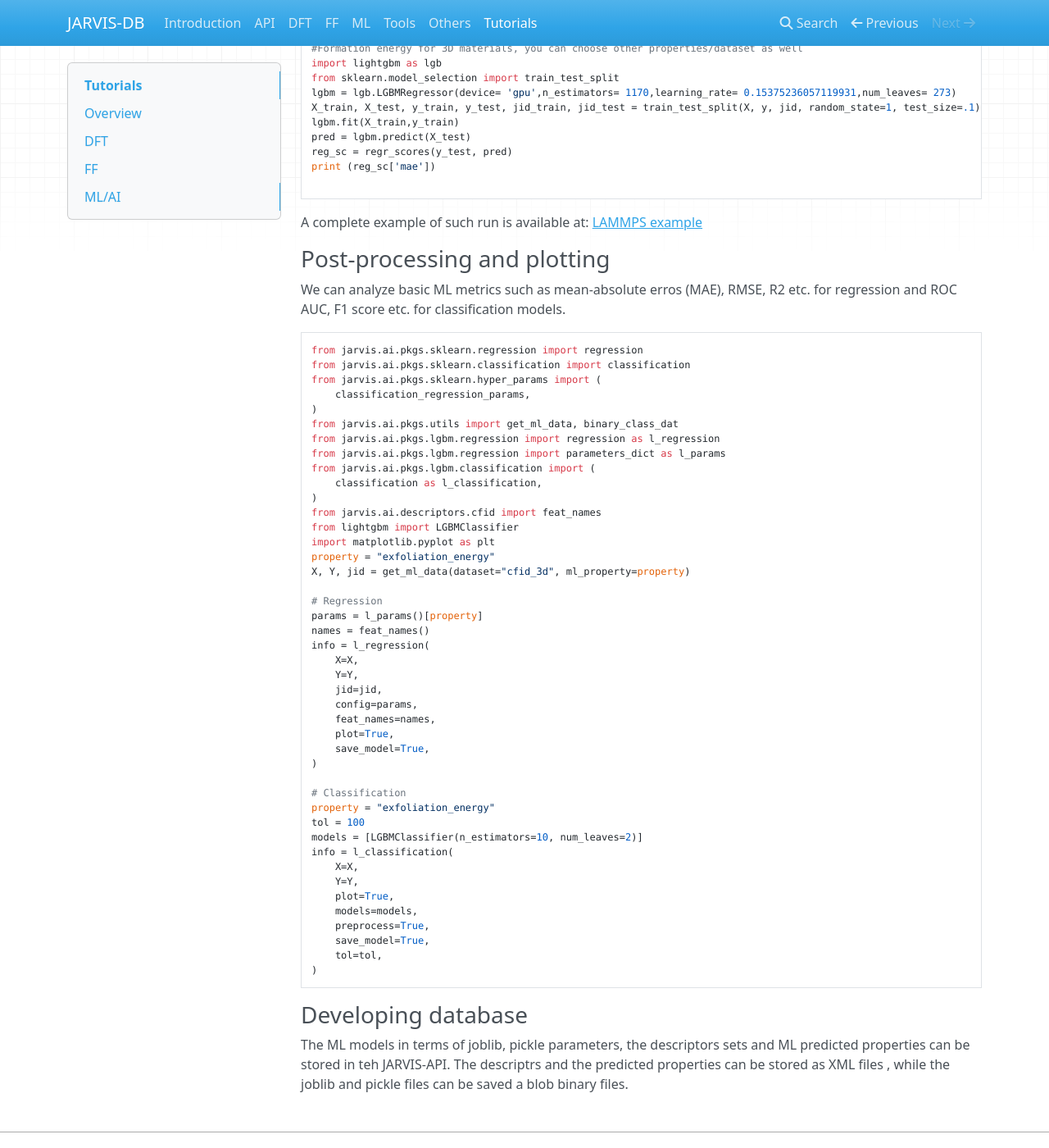
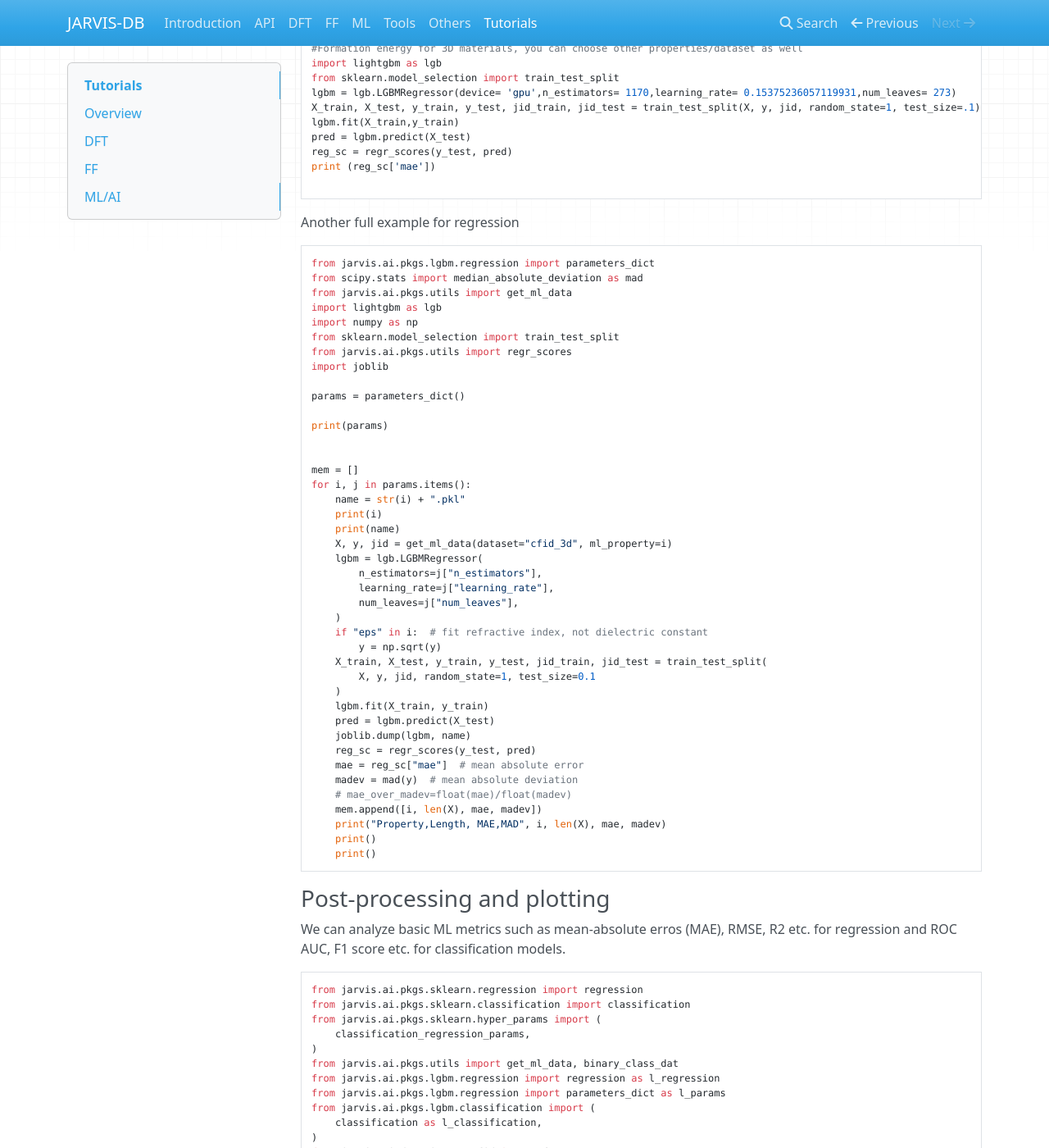
Before and after one commit to JARVIS-Materials-Design/dbdocs, an MkDocs documentation site: the page built from docs/tutorials.md, in a window 1280 px wide and 1400 px high, scrolled down 4888 px. Shown: the whole window at 82% size. Built offline with MkDocs 1.6.1, drawn with Linux system fonts in a browser that asks for light colours; nearby versions of some CDN libraries.

Commit message:
Update tutorials.md

````diff
--- a/docs/tutorials.md
+++ b/docs/tutorials.md
@@ -261,8 +261,50 @@ print (reg_sc['mae'])
 
 ```
 
-A complete example of such run is available at: [LAMMPS example](https://github.com/usnistgov/jarvis/tree/master/jarvis/examples/lammps)
+Another full example for regression
+``` python hl_lines="3"
+from jarvis.ai.pkgs.lgbm.regression import parameters_dict
+from scipy.stats import median_absolute_deviation as mad
+from jarvis.ai.pkgs.utils import get_ml_data
+import lightgbm as lgb
+import numpy as np
+from sklearn.model_selection import train_test_split
+from jarvis.ai.pkgs.utils import regr_scores
+import joblib
 
+params = parameters_dict()
+
+print(params)
+
+
+mem = []
+for i, j in params.items():
+    name = str(i) + ".pkl"
+    print(i)
+    print(name)
+    X, y, jid = get_ml_data(dataset="cfid_3d", ml_property=i)
+    lgbm = lgb.LGBMRegressor(
+        n_estimators=j["n_estimators"],
+        learning_rate=j["learning_rate"],
+        num_leaves=j["num_leaves"],
+    )
+    if "eps" in i:  # fit refractive index, not dielectric constant
+        y = np.sqrt(y)
+    X_train, X_test, y_train, y_test, jid_train, jid_test = train_test_split(
+        X, y, jid, random_state=1, test_size=0.1
+    )
+    lgbm.fit(X_train, y_train)
+    pred = lgbm.predict(X_test)
+    joblib.dump(lgbm, name)
+    reg_sc = regr_scores(y_test, pred)
+    mae = reg_sc["mae"]  # mean absolute error
+    madev = mad(y)  # mean absolute deviation
+    # mae_over_madev=float(mae)/float(madev)
+    mem.append([i, len(X), mae, madev])
+    print("Property,Length, MAE,MAD", i, len(X), mae, madev)
+    print()
+    print()
+```
 ### Post-processing and plotting
 
 We can analyze basic ML metrics such as mean-absolute erros (MAE),  RMSE, R2 etc. for regression and
````
